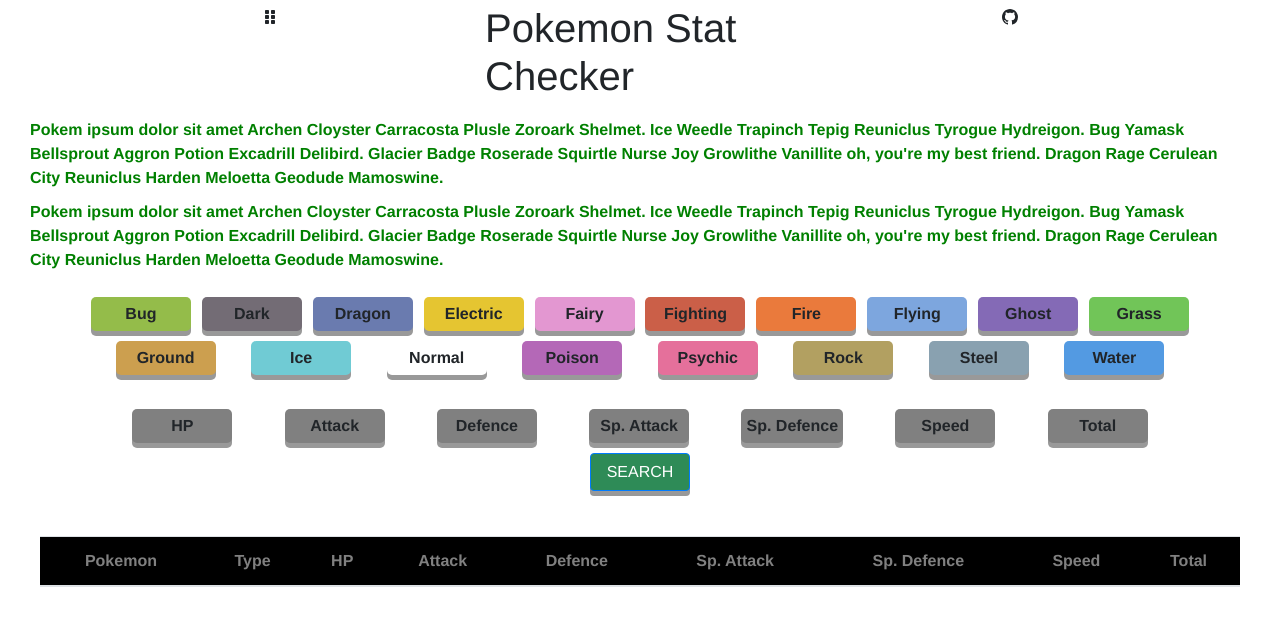
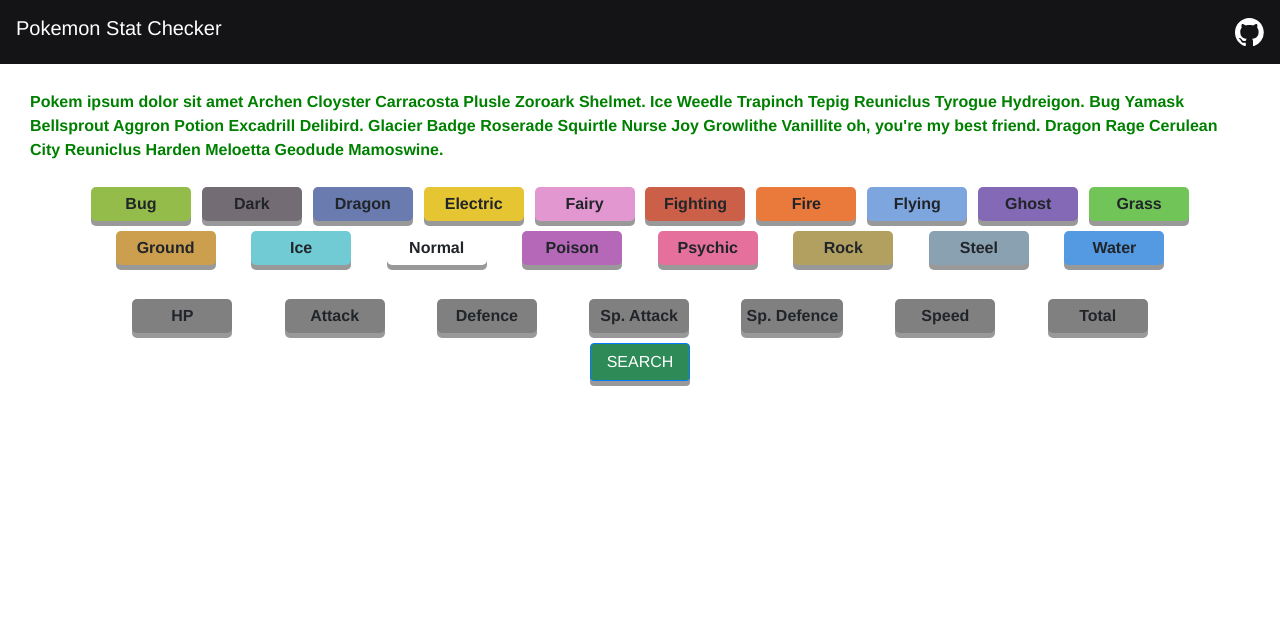
Before and after one commit to jabuckle26/pokemon-stats-ranking, a React (Create React App) app in the folder client/: page / in a window 1280 px wide. Shown: the top 626 px of the page. Built offline with nearby package versions, Linux system fonts and the light colour scheme.

Commit message:
General style tidy up.

```diff
--- a/client/src/components/Banner.js
+++ b/client/src/components/Banner.js
@@ -1,19 +1,24 @@
-import React from 'react'
-import { GoMarkGithub } from 'react-icons/go';
-import { FaGripVertical } from 'react-icons/fa';
+import React from "react";
+import { IconContext } from "react-icons";
+import { GoMarkGithub } from "react-icons/go";
+import { FaGripVertical } from "react-icons/fa";
 
 export const Banner = () => {
-    return (
-        <div className="container my-1">
-                <div className="col-sm">
-                    <FaGripVertical className="col-sm"/>
-                </div>
-                <div className="col-sm">
-                    <h1 className="col-sm">Pokemon Stat Checker</h1>
-                </div>
-                <div className="col-sm">
-                    <GoMarkGithub className="col-sm"/>
-                </div>
-        </div>
-    )
-}
+  return (
+    <>
+      <nav className="navbar fixed-top scrolling-navbar banner">
+        <h2 className="navbar-brand">Pokemon Stat Checker</h2>
+        <IconContext.Provider
+          value={{
+            size: "1.8rem",
+            className: "global-class-name",
+          }}
+        >
+          <div>
+            <GoMarkGithub className="codeIcon" />
+          </div>
+        </IconContext.Provider>
+      </nav>
+    </>
+  );
+};
--- a/client/src/components/Descriptor.js
+++ b/client/src/components/Descriptor.js
@@ -1,10 +1,16 @@
-import React from 'react'
+import React from "react";
 
 export const Descriptor = () => {
-    return (
-        <>
-        <p className='appDescriptor'>Pokem ipsum dolor sit amet Archen Cloyster Carracosta Plusle Zoroark Shelmet. Ice Weedle Trapinch Tepig Reuniclus Tyrogue Hydreigon. Bug Yamask Bellsprout Aggron Potion Excadrill Delibird. Glacier Badge Roserade Squirtle Nurse Joy Growlithe Vanillite oh, you're my best friend. Dragon Rage Cerulean City Reuniclus Harden Meloetta Geodude Mamoswine.</p>
-        <p className='appDescriptor'>Pokem ipsum dolor sit amet Archen Cloyster Carracosta Plusle Zoroark Shelmet. Ice Weedle Trapinch Tepig Reuniclus Tyrogue Hydreigon. Bug Yamask Bellsprout Aggron Potion Excadrill Delibird. Glacier Badge Roserade Squirtle Nurse Joy Growlithe Vanillite oh, you're my best friend. Dragon Rage Cerulean City Reuniclus Harden Meloetta Geodude Mamoswine.</p>
-        </>
-    )
-}
+  return (
+    <>
+      <p className="appDescriptor">
+        Pokem ipsum dolor sit amet Archen Cloyster Carracosta Plusle Zoroark
+        Shelmet. Ice Weedle Trapinch Tepig Reuniclus Tyrogue Hydreigon. Bug
+        Yamask Bellsprout Aggron Potion Excadrill Delibird. Glacier Badge
+        Roserade Squirtle Nurse Joy Growlithe Vanillite oh, you're my best
+        friend. Dragon Rage Cerulean City Reuniclus Harden Meloetta Geodude
+        Mamoswine.
+      </p>
+    </>
+  );
+};
--- a/client/src/components/QueryInterface.js
+++ b/client/src/components/QueryInterface.js
@@ -1,13 +1,15 @@
-import React from 'react';
-import { QueryOptions } from './QueryOptions';
-import { ResultsDisplay } from './ResultsDisplay';
-
+import React, { useContext } from "react";
+import { QueryOptions } from "./QueryOptions";
+import { ResultsDisplay } from "./ResultsDisplay";
+import { GlobalContext } from "../context/GlobalState";
 
 export const QueryInterface = () => {
-    return (
-        <>
-            <QueryOptions/>
-            <ResultsDisplay/>
-        </>
-    )
-}
+  const { results } = useContext(GlobalContext);
+
+  return (
+    <>
+      <QueryOptions />
+      {results.length > 0 && <ResultsDisplay results={results} />}
+    </>
+  );
+};
--- a/client/src/components/ResultsDisplay.js
+++ b/client/src/components/ResultsDisplay.js
@@ -16,8 +16,9 @@ const tableHeadings = [
   "Total",
 ];
 
-export const ResultsDisplay = () => {
-  const { isLoading, results } = useContext(GlobalContext);
+export const ResultsDisplay = (props) => {
+  const { isLoading } = useContext(GlobalContext);
+  const { results } = props;
 
   React.useEffect(() => {
     console.log("In RESULTS DISPLAY use effect");
--- a/client/src/styles/abstracts/_variables.scss
+++ b/client/src/styles/abstracts/_variables.scss
@@ -1,24 +1,29 @@
-$bug: #94BC4A;
-$dark: #736C75;
-$dragon: #6A7BAF;
-$electric: #E5C531;
-$fairy: #E397D1;
-$fighting: #CB5F48;
-$fire: #EA7A3C;
-$flying: #7DA6DE;
-$ghost: #846AB6;
-$grass: #71C558;
-$ground: #CC9F4F;
-$ice: #70CBD4;
-$normal: #AAB09F;
-$poison: #B468B7;
-$pyschic: #E5709B;
-$rock: #B2A061;
-$steel: #89A1B0;
-$water: #539AE2;
+$bug: #94bc4a;
+$dark: #736c75;
+$dragon: #6a7baf;
+$electric: #e5c531;
+$fairy: #e397d1;
+$fighting: #cb5f48;
+$fire: #ea7a3c;
+$flying: #7da6de;
+$ghost: #846ab6;
+$grass: #71c558;
+$ground: #cc9f4f;
+$ice: #70cbd4;
+$normal: #aab09f;
+$poison: #b468b7;
+$pyschic: #e5709b;
+$rock: #b2a061;
+$steel: #89a1b0;
+$water: #539ae2;
+
+$main-bg-color: #20232a;
+$banner-bg-color: #141416;
+
+$font-color: #ffffff;
 
 $sans-serif: Helvetica, Verdana, sans-serif;
-$serif:  Georgia, "Times New Roman", serif;
+$serif: Georgia, "Times New Roman", serif;
 $mono: "Source Code Pro", Courier, mono;
 $light: 300;
 $normal: 400;
--- a/client/src/styles/components/banner.scss
+++ b/client/src/styles/components/banner.scss
@@ -1,4 +1,37 @@
-nav {
-    display: flex;
-    justify-content: center;
+nav.banner {
+  background-color: $banner-bg-color;
+  color: $font-color;
+  max-height: 8vh;
+
+  .codeIcon {
+    size: 50px;
+  }
 }
+
+/* Small devices (landscape phones, 544px and up) */
+@media (min-width: 544px) {
+  h2 {
+    font-size: 1.5rem;
+  } /*1rem = 16px*/
+}
+
+/* Medium devices (tablets, 768px and up) The navbar toggle appears at this breakpoint */
+@media (min-width: 768px) {
+  h2 {
+    font-size: 2rem;
+  } /*1rem = 16px*/
+}
+
+/* Large devices (desktops, 992px and up) */
+@media (min-width: 992px) {
+  h2 {
+    font-size: 2.5rem;
+  } /*1rem = 16px*/
+}
+
+/* Extra large devices (large desktops, 1200px and up) */
+@media (min-width: 1200px) {
+  h2 {
+    font-size: 3rem;
+  } /*1rem = 16px*/
+}
--- a/client/src/styles/components/descriptor.scss
+++ b/client/src/styles/components/descriptor.scss
@@ -1,5 +1,6 @@
 .appDescriptor {
-    font-weight: bold;
-    color: green;
-    margin: 10px 30px;
+  font-weight: bold;
+  color: green;
+  margin: 10px 30px;
+  padding-top: 10vh;
 }
--- a/client/src/styles/components/navLinks.scss
+++ b/client/src/styles/components/navLinks.scss
@@ -1,6 +1,5 @@
 .navLinks {
-    display: flex;
-    justify-content: center;
-    align-items: center;
-    background-color: pink;
+  display: flex;
+  justify-content: center;
+  align-items: center;
 }
```
